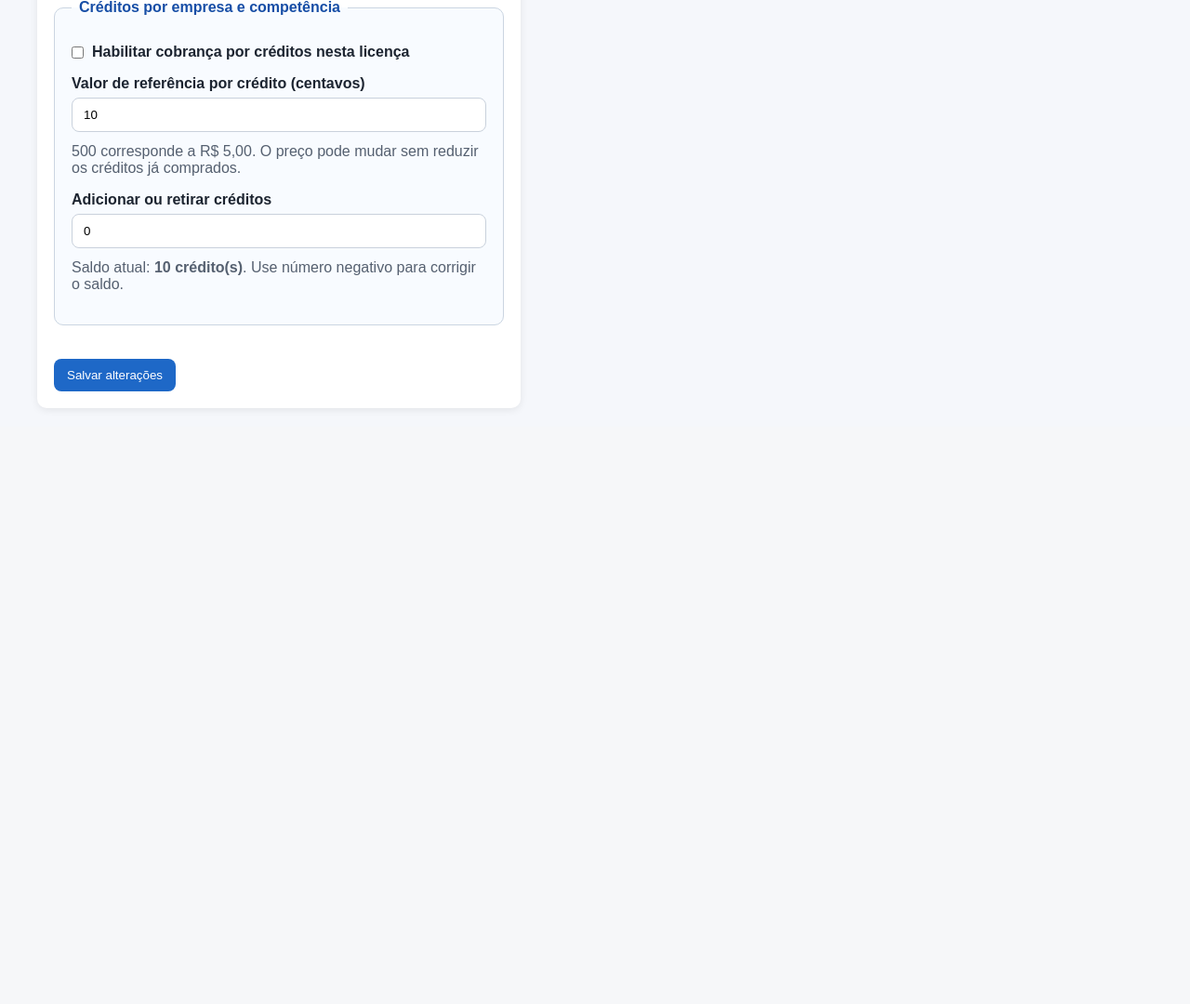
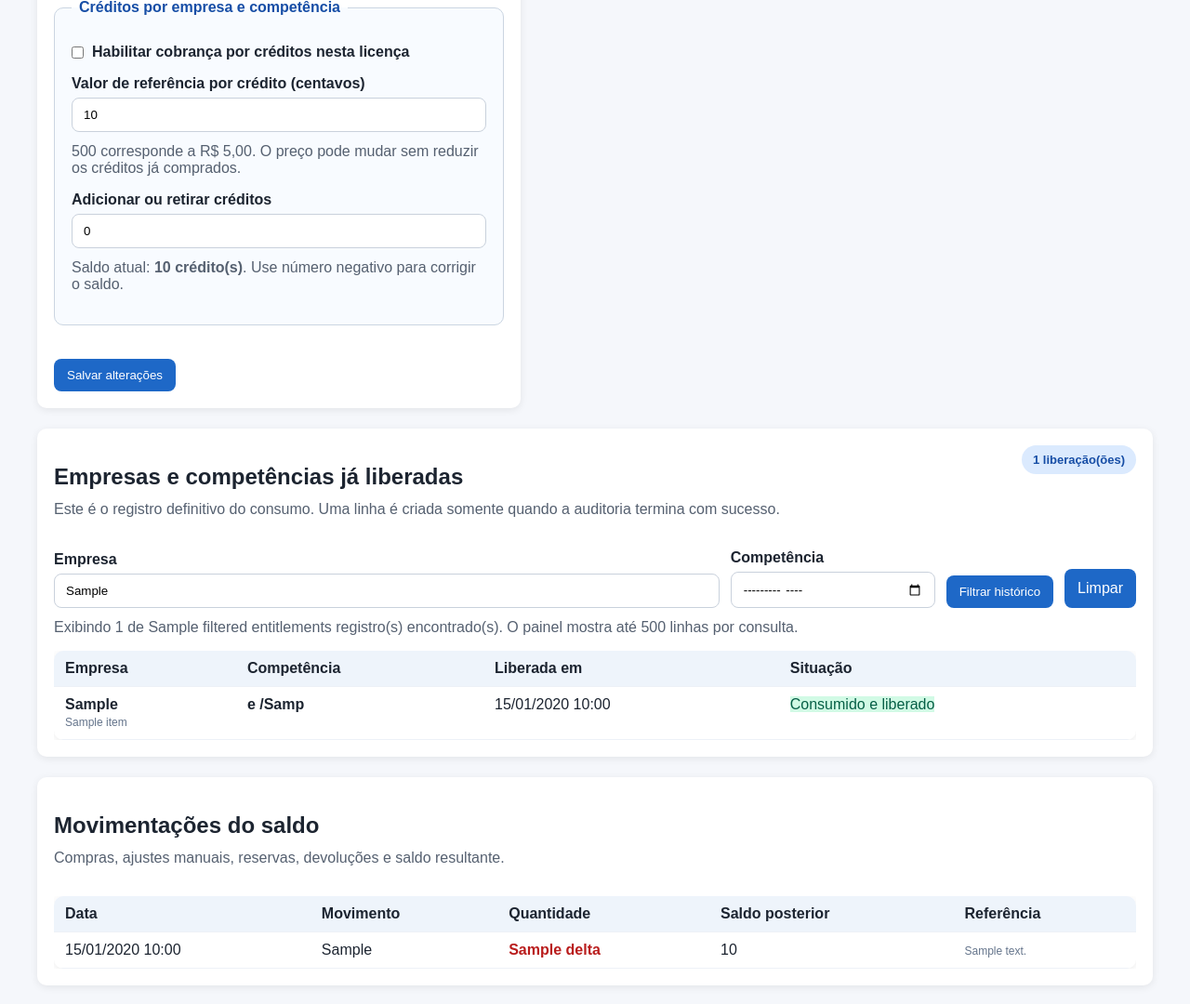
Before and after one commit to ricardopalombo-droid/license-server, a Python web app: template app/templates/license_edit.html in a window 1280 px wide. Shown: the part 914-1994 px from the top of the page at 93% size. Before the commit the page ends 1354 px from the top, so only its background shows below. Run offline with Jinja, Linux system fonts and the light colour scheme; the template is opened without the code that fills it: most values are stand-ins (such as "Sample title", 1, 10 or a date in 2020).

Commit message:
atualização

```diff
--- a/app/schemas.py
+++ b/app/schemas.py
@@ -51,6 +51,10 @@ class CreditItem(BaseModel):
     competence: str = Field(pattern=r"^\d{4}-(0[1-9]|1[0-2])$")
 
 
+class CreditSessionRequest(BaseModel):
+    session_token: str
+
+
 class CreditQuoteRequest(BaseModel):
     session_token: str
     items: list[CreditItem] = Field(min_length=1, max_length=10000)
--- a/app/static/style.css
+++ b/app/static/style.css
@@ -303,6 +303,81 @@ th {
     margin: 0;
 }
 
+.credit-audit-panel {
+    margin-top: 22px;
+}
+
+.credit-audit-head {
+    align-items: flex-start;
+}
+
+.credit-audit-head h2 {
+    margin-bottom: 4px;
+}
+
+.credit-total {
+    display: inline-flex;
+    padding: 8px 12px;
+    border-radius: 999px;
+    background: #dbeafe;
+    color: #174ea6;
+    font-size: 13px;
+    font-weight: 800;
+    white-space: nowrap;
+}
+
+.credit-filter-form {
+    display: grid;
+    grid-template-columns: minmax(220px, 1fr) minmax(170px, 220px) auto auto;
+    gap: 12px;
+    align-items: end;
+    margin: 18px 0 10px;
+}
+
+.credit-filter-form label {
+    display: grid;
+    gap: 6px;
+    margin: 0;
+    font-weight: 700;
+}
+
+.credit-filter-form input {
+    margin: 0;
+}
+
+.credit-filter-form .button-link {
+    min-height: 42px;
+    display: inline-flex;
+    align-items: center;
+    justify-content: center;
+}
+
+.table-scroll {
+    overflow-x: auto;
+}
+
+.credit-audit-table {
+    min-width: 760px;
+}
+
+.credit-delta {
+    font-weight: 900;
+}
+
+.credit-delta.positive {
+    color: #15803d;
+}
+
+.credit-delta.negative {
+    color: #b91c1c;
+}
+
+@media (max-width: 820px) {
+    .credit-filter-form {
+        grid-template-columns: 1fr;
+    }
+}
+
 @media (min-width: 980px) {
     .dashboard-stack {
         grid-template-columns: 1fr;
--- a/app/templates/license_edit.html
+++ b/app/templates/license_edit.html
@@ -68,4 +68,91 @@
         <button type="submit">Salvar alterações</button>
     </form>
 </section>
+
+<section class="panel credit-audit-panel">
+    <div class="header-row credit-audit-head">
+        <div>
+            <h2>Empresas e competências já liberadas</h2>
+            <p class="muted-note">Este é o registro definitivo do consumo. Uma linha é criada somente quando a auditoria termina com sucesso.</p>
+        </div>
+        <span class="credit-total">{{ total_entitlements }} liberação(ões)</span>
+    </div>
+
+    <form method="get" action="/admin/licenses/{{ license.id }}/edit" class="credit-filter-form">
+        <label>
+            Empresa
+            <input type="search" name="credit_company" value="{{ credit_company }}" placeholder="Código ou nome da empresa">
+        </label>
+        <label>
+            Competência
+            <input type="month" name="credit_competence" value="{{ credit_competence }}">
+        </label>
+        <button type="submit">Filtrar histórico</button>
+        <a class="button-link secondary" href="/admin/licenses/{{ license.id }}/edit">Limpar</a>
+    </form>
+
+    <p class="muted-note">Exibindo {{ entitlements|length }} de {{ filtered_entitlements }} registro(s) encontrado(s). O painel mostra até 500 linhas por consulta.</p>
+    {% if entitlements %}
+    <div class="table-scroll">
+        <table class="credit-audit-table">
+            <thead>
+                <tr>
+                    <th>Empresa</th>
+                    <th>Competência</th>
+                    <th>Liberada em</th>
+                    <th>Situação</th>
+                </tr>
+            </thead>
+            <tbody>
+                {% for item in entitlements %}
+                <tr>
+                    <td><strong>{{ item.company_alias or "Sem código" }}</strong><br><span class="muted-inline">{{ item.company_name or "Nome não informado" }}</span></td>
+                    <td><strong>{{ item.competence[5:7] }}/{{ item.competence[0:4] }}</strong></td>
+                    <td>{{ item.unlocked_at.strftime('%d/%m/%Y %H:%M') }}</td>
+                    <td><span class="usage-status usage-active">Consumido e liberado</span></td>
+                </tr>
+                {% endfor %}
+            </tbody>
+        </table>
+    </div>
+    {% else %}
+    <div class="empty-state">Nenhuma empresa/competência encontrada com os filtros informados.</div>
+    {% endif %}
+</section>
+
+<section class="panel credit-audit-panel">
+    <div class="header-row credit-audit-head">
+        <div>
+            <h2>Movimentações do saldo</h2>
+            <p class="muted-note">Compras, ajustes manuais, reservas, devoluções e saldo resultante.</p>
+        </div>
+    </div>
+    {% if credit_ledger %}
+    <div class="table-scroll">
+        <table class="credit-audit-table">
+            <thead><tr><th>Data</th><th>Movimento</th><th>Quantidade</th><th>Saldo posterior</th><th>Referência</th></tr></thead>
+            <tbody>
+                {% for item in credit_ledger %}
+                <tr>
+                    <td>{{ item.created_at.strftime('%d/%m/%Y %H:%M') }}</td>
+                    <td>
+                        {% if item.event_type == 'purchase' %}Compra aprovada
+                        {% elif item.event_type == 'admin_adjustment' %}Ajuste administrativo
+                        {% elif item.event_type == 'reservation' %}Reserva para auditoria
+                        {% elif item.event_type == 'reservation_cancelled' %}Devolução por cancelamento
+                        {% elif item.event_type == 'reservation_expired' %}Devolução por expiração
+                        {% else %}{{ item.event_type }}{% endif %}
+                    </td>
+                    <td class="credit-delta {{ 'positive' if item.delta > 0 else 'negative' }}">{{ '+' if item.delta > 0 else '' }}{{ item.delta }}</td>
+                    <td>{{ item.balance_after }}</td>
+                    <td><span class="muted-inline">{{ item.notes or item.reference or '—' }}</span></td>
+                </tr>
+                {% endfor %}
+            </tbody>
+        </table>
+    </div>
+    {% else %}
+    <div class="empty-state">Ainda não existem movimentações de créditos para esta licença.</div>
+    {% endif %}
+</section>
 {% endblock %}
```
Also changed, not shown: app/credit_access.py (added, +46 -0 lines), app/routers/admin_web.py (+39 -1 lines), app/routers/client_credits.py (+19 -1 lines), app/routers/webhook_mp.py (+60 -4 lines), tests/test_credits.py (+37 -4 lines).
